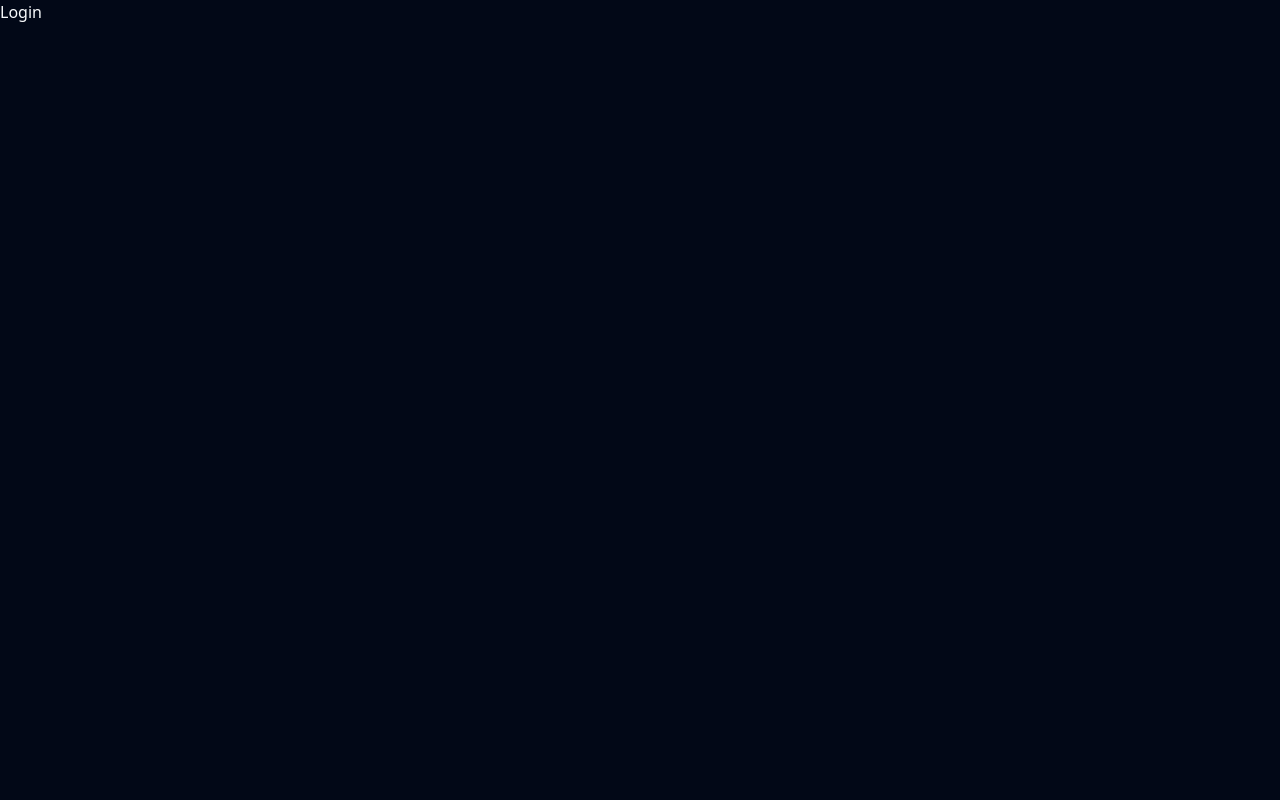
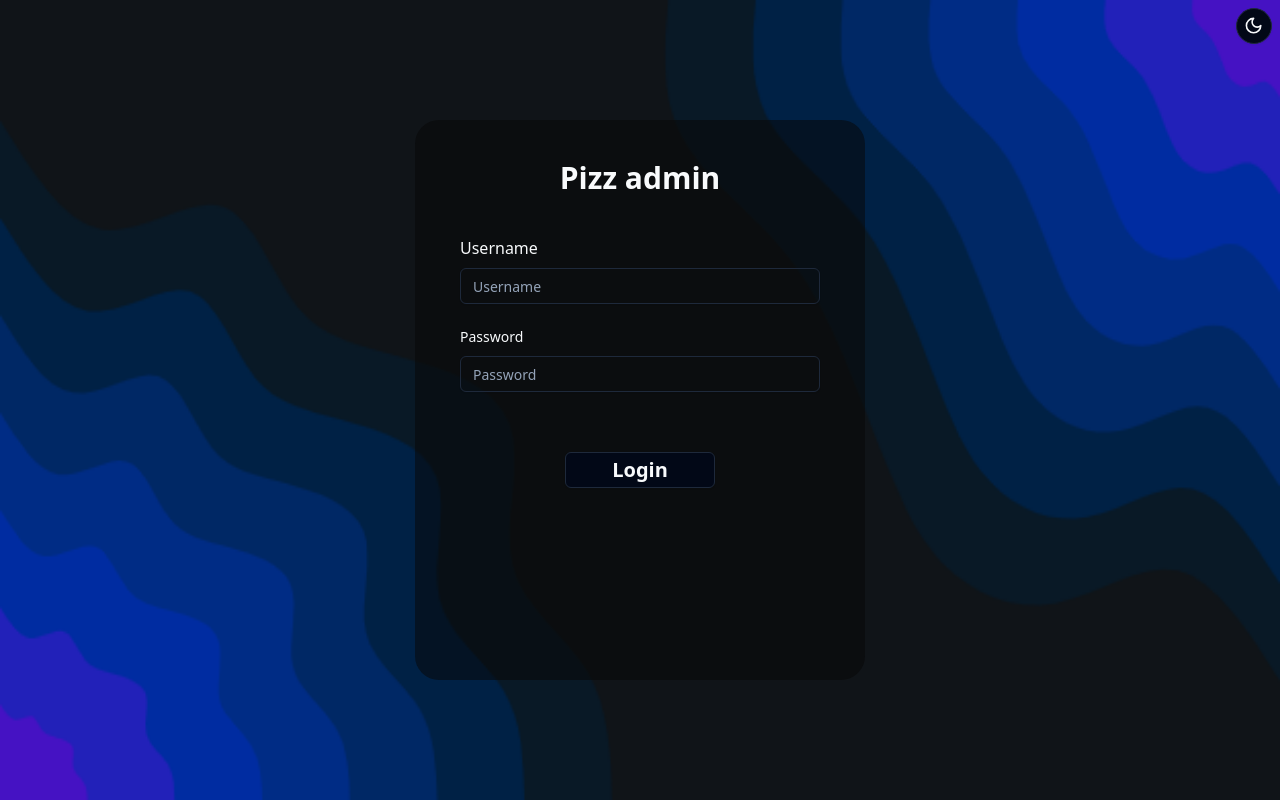
Before and after one commit to Aoffyclub/Pizza_shop_admin, a React (Vite) app: page /login in a window 1280 px wide. Built offline with nearby package versions, Linux system fonts and the light colour scheme.

Commit message:
update login UI

```diff
--- a/src/pages/AddProduct.jsx
+++ b/src/pages/AddProduct.jsx
@@ -68,7 +68,8 @@ const AddProduct = () => {
     }
   };
 
-  const handlerSubmit = () => {
+  const handlerSubmit = (e) => {
+    e.preventDefault();
     console.log(addProduct);
   };
   return (
@@ -76,7 +77,10 @@ const AddProduct = () => {
       <div className="px-10 w-[600px] mt-10">
         <h1 className="md:text-2xl text-xl font-bold">Add Product</h1>
 
-        <form onSubmit={handlerSubmit} className="flex flex-col gap-3 mt-10 mb-10">
+        <form
+          onSubmit={handlerSubmit}
+          className="flex flex-col gap-3 mt-10 mb-10"
+        >
           <div className="flex gap-2 items-center ">
             <Label htmlFor="name" className="w-[140px] font-bold">
               Product name :
@@ -148,7 +152,9 @@ const AddProduct = () => {
             />
           </div>
           <div>
-            <Button>Add product</Button>
+            <Button variant="outline" type="submit">
+              Add product
+            </Button>
           </div>
         </form>
       </div>
--- a/src/pages/Login.jsx
+++ b/src/pages/Login.jsx
@@ -1,9 +1,81 @@
-import React from 'react'
+import bg from "../images/bg_login.png";
+import { Button } from "@/components/ui/button";
+import { Input } from "@/components/ui/input";
+import { Label } from "@/components/ui/label";
+import Toggle from "@/components/Toggle";
+
+import { useState } from "react";
 
 const Login = () => {
+  const [formData, setFormData] = useState({
+    username: "",
+    password: "",
+  });
+
+  const handleChange = (e) => {
+    setFormData({ ...formData, [e.target.name]: e.target.value });
+  };
+
+  const login = (e) => {
+    e.preventDefault();
+    console.log(formData);
+  };
   return (
-    <div>Login</div>
-  )
-}
+    <div
+      className={`w-[100vw] h-[100vh] relative flex justify-center items-center`}
+    >
+      <div className="absolute top-2 right-2">
+        <Toggle />
+      </div>
+      <img src={bg} alt="" className="w-[100%] h-[100%] absolute -z-10" />
 
-export default Login
+      <div className="relative flex flex-col gap-5 items-center h-[70%] w-[450px] bg-[#ffffff] dark:bg-[#0808088a] shadow-3xl rounded-3xl">
+        <h1 className="text-3xl font-bold mt-10">Pizz admin </h1>
+        <form
+          onSubmit={login}
+          className="w-[100%] flex flex-col items-center justify-center gap-5"
+        >
+          <div className="w-[80%] mt-5">
+            <Label htmlFor="username" className="text-md">
+              Username
+            </Label>
+            <Input
+              id="username"
+              name="username"
+              type="text"
+              placeholder="Username"
+              className="mt-2 w-[100%]"
+              onChange={handleChange}
+              required
+            />
+          </div>
+
+          <div className="w-[80%]">
+            <Label htmlFor="password" className="text-sm">
+              Password
+            </Label>
+            <Input
+              id="password"
+              name="password"
+              type="password"
+              placeholder="Password"
+              className="mt-2 w-[100%]"
+              onChange={handleChange}
+              required
+            />
+          </div>
+
+          <Button
+            variant="outline"
+            type="submit"
+            className="mt-10 w-[150px] text-xl font-bold"
+          >
+            Login
+          </Button>
+        </form>
+      </div>
+    </div>
+  );
+};
+
+export default Login;
```
Also changed, not shown: src/images/bg_login.png (added).
